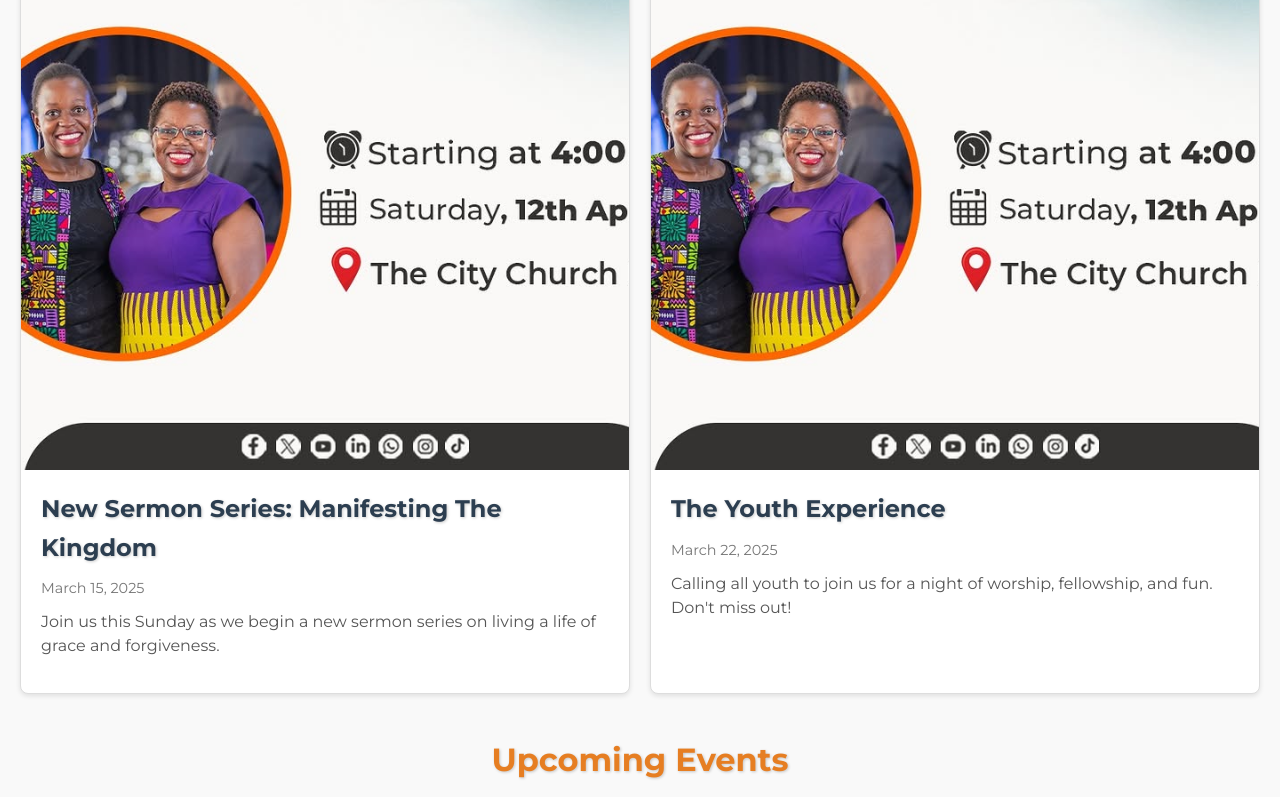
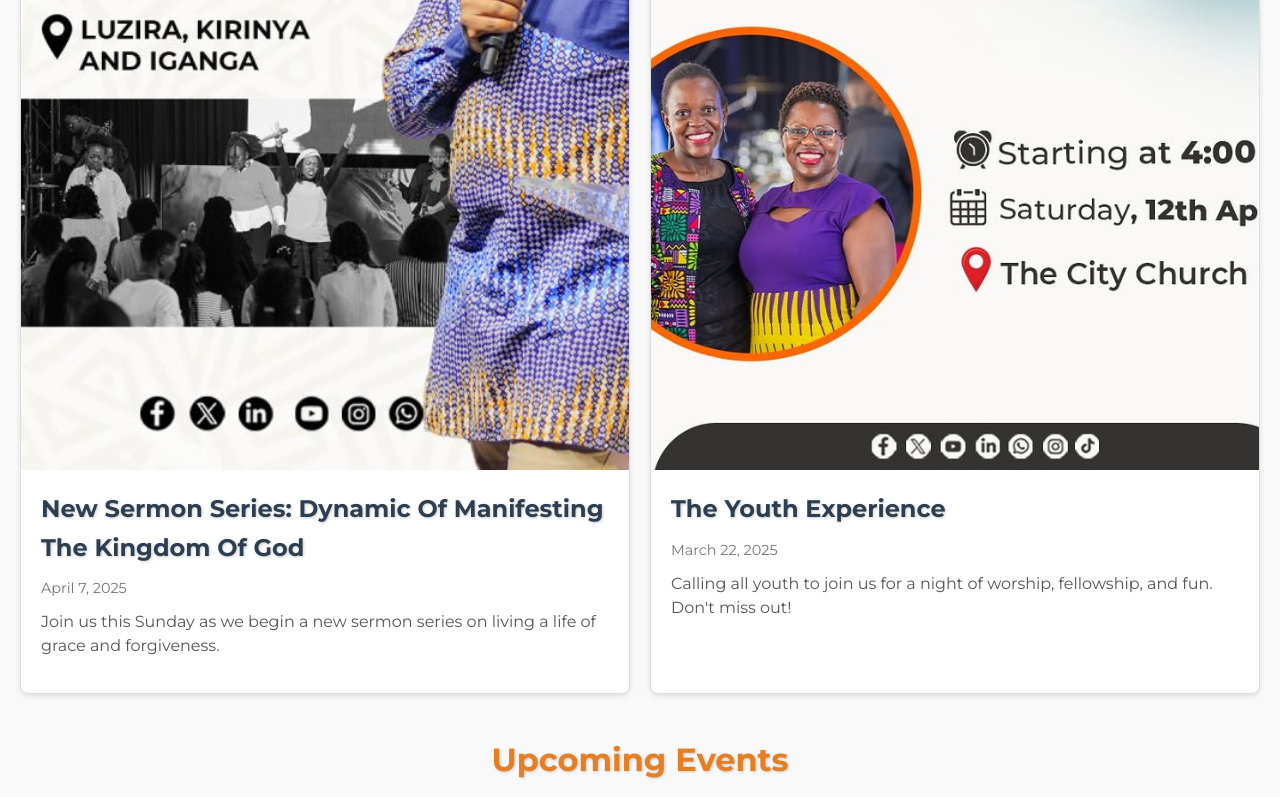
Before and after one commit to BcodezMUJJE/the-city-church-website, a React (Create React App) app in the folder church-website/: page /news-and-events in a window 1280 px wide. Shown: the part 1034-1831 px from the top of the page. Built offline with nearby package versions, Linux system fonts and the light colour scheme.

Commit message:
done git push

```diff
--- a/church-website/src/components/Navbar.css
+++ b/church-website/src/components/Navbar.css
@@ -50,6 +50,7 @@
 
 .nav-item {
   margin-left: 70px;
+
 }
 
 .nav-links {
--- a/church-website/src/components/WeeklyRoundTable.css
+++ b/church-website/src/components/WeeklyRoundTable.css
@@ -37,7 +37,7 @@ body {
 
 .roundtable-details h2 {
     font-size: 2rem;
-    color: #f39c12;
+    color:rgb(249, 154, 1);
     margin-bottom: 20px;
 }
 
--- a/church-website/src/components/pages/JoinMc.css
+++ b/church-website/src/components/pages/JoinMc.css
@@ -46,14 +46,15 @@
 }
 
 .submit-button:hover {
-  background-color: #e67e22;
+  background-color:rgb(3, 3, 3);
+  color: white;
   transform: translateY(-2px);
-  box-shadow: 0 4px 8px rgba(0, 0, 0, 0.2);
+  box-shadow: 0 4px 8px rgb(249, 150, 2);
 }
 
 .submit-button:active {
   transform: translateY(0);
-  box-shadow: 0 2px 4px rgba(0, 0, 0, 0.2);
+  box-shadow: 0 2px 4px rgb(236, 223, 223);
 }
 
 /* Responsive Design */
--- a/church-website/src/components/pages/NewsAndEvents.css
+++ b/church-website/src/components/pages/NewsAndEvents.css
@@ -2,7 +2,7 @@
    Base Styles & Container
    ========================================================================== */
 .news-and-events {
-  max-width: 1690px;
+  max-width: 1695px;
   margin: 0 auto 2rem auto; /* Consistent margin units */
   padding: 20px;
   font-family: 'Arial', sans-serif;
--- a/church-website/src/components/pages/NewsAndEvents.js
+++ b/church-website/src/components/pages/NewsAndEvents.js
@@ -2,16 +2,17 @@ import React from 'react';
 import '../../App.css';
 import "./NewsAndEvents.css";
 import Footer from '../Footer';
-import NewsImage1 from '../../Assets/royalWomen.jpg'; // Add your image paths
+import NewsImage1 from '../../Assets/royalWomen.jpg';
+import NewsImage2 from '../../Assets/sunday.jpeg';
 
 function NewsAndEvents() {
   const news = [
     {
       id: 1,
-      title: "New Sermon Series: Manifesting The Kingdom",
-      date: "March 15, 2025",
+      title: "New Sermon Series: Dynamic Of Manifesting The Kingdom Of God",
+      date: "April 7, 2025",
       description: "Join us this Sunday as we begin a new sermon series on living a life of grace and forgiveness.",
-      image: NewsImage1
+      image: NewsImage2
     },
     {
       id: 2,
```
Also changed, not shown: church-website/src/Assets/sunday.jpeg (added).
